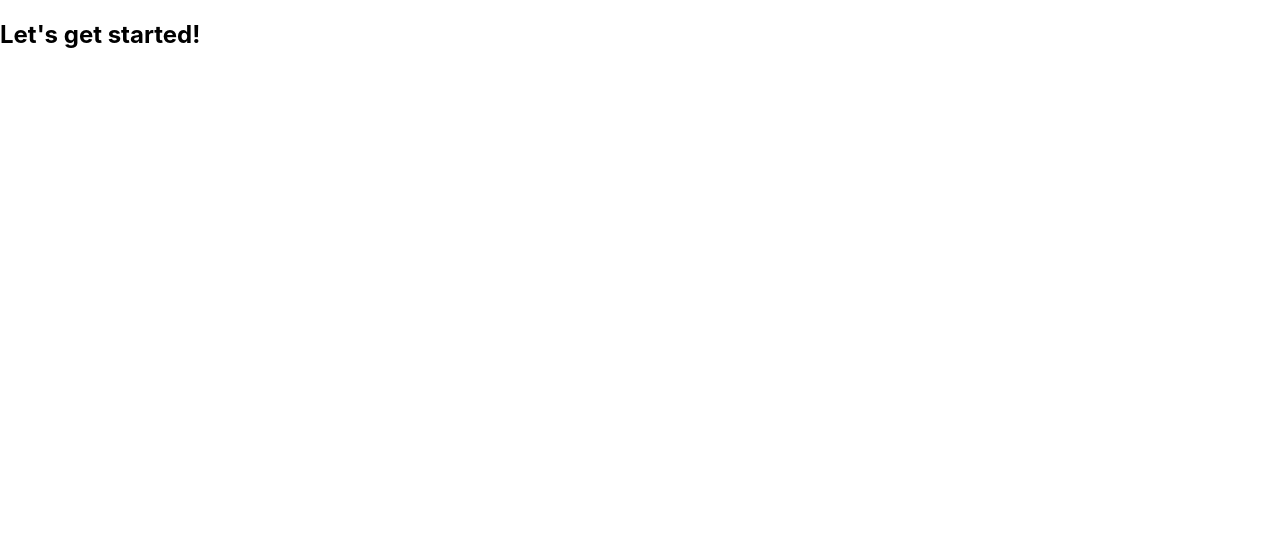
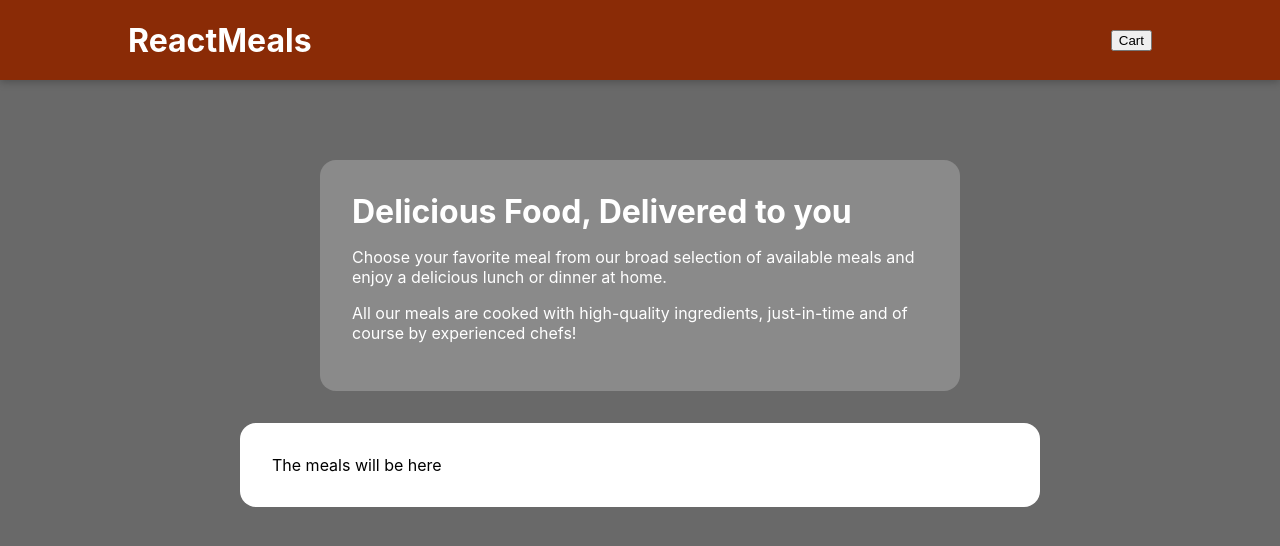
Before and after one commit to calderon/react-complete-guide-11, a React (Create React App) app: page / in a window 1280 px wide. Shown: the top 546 px of the page. Built offline with nearby package versions, Linux system fonts and the light colour scheme.

Commit message:
Project skeleton

```diff
--- a/src/App.js
+++ b/src/App.js
@@ -1,9 +1,18 @@
+import { Fragment } from "react";
+import Header from "./Header";
+import Disclaimer from "./Disclaimer";
+import Meals from "./Meals";
+
 const App = () => {
   return (
-    <div className="App">
-      <h2>Let's get started!</h2>
-    </div>
+    <Fragment>
+      <Header></Header>
+      <main>
+        <Disclaimer />
+        <Meals />
+      </main>
+    </Fragment>
   );
-}
+};
 
 export default App;
--- /dev/null
+++ b/src/Disclaimer/Disclaimer.module.css
@@ -0,0 +1,13 @@
+.disclaimer {
+  max-width: 40rem;
+  margin: 5rem auto 2rem auto;
+  background-color: #8a8a8a;
+  color: #fff;
+  padding: 2rem;
+  border-radius: 1rem;
+}
+
+.disclaimer h2 {
+  font-size: 2rem;
+  margin: 0;
+}
--- /dev/null
+++ b/src/Disclaimer/index.js
@@ -0,0 +1,17 @@
+import classes from "./Disclaimer.module.css";
+
+const Disclaimer = () => {
+  return (
+    <div className={classes.disclaimer}>
+      <h2>Delicious Food, Delivered to you</h2>
+      <p>
+        Choose your favorite meal from our broad selection of available meals and enjoy a delicious lunch or dinner at home.
+      </p>
+      <p>
+        All our meals are cooked with high-quality ingredients, just-in-time and of course by experienced chefs!
+      </p>
+    </div>
+  )
+};
+
+export default Disclaimer;
--- /dev/null
+++ b/src/Header/Header.module.css
@@ -0,0 +1,29 @@
+.header {
+  position: fixed;
+  top: 0;
+  left: 0;
+  width: 100%;
+  height: 5rem;
+  background-color: #8a2b06;
+  color: white;
+  display: flex;
+  justify-content: space-between;
+  align-items: center;
+  padding: 0 10%;
+  box-shadow: 0 2px 8px rgba(0, 0, 0, 0.25);
+  z-index: 10;
+}
+
+.main-image {
+  width: 100%;
+  height: 25rem;
+  z-index: 0;
+  overflow: hidden;
+}
+
+.main-image img {
+  width: 110%;
+  height: 100%;
+  object-fit: cover;
+  transform: rotateZ(-5deg) translateY(-4rem) translateX(-1rem);
+}
--- /dev/null
+++ b/src/Header/index.js
@@ -0,0 +1,12 @@
+import classes from "./Header.module.css";
+
+const Header = () => {
+  return (
+    <header className={classes.header}>
+      <h1>ReactMeals</h1>
+      <button>Cart</button>
+    </header>
+  )
+};
+
+export default Header;
--- /dev/null
+++ b/src/Meals/Meals.module.css
@@ -0,0 +1,7 @@
+.meals {
+  background-color: #fff;
+  border-radius: 1rem;
+  padding: 2rem;
+  margin: 0 auto;
+  max-width: 50rem;
+}
--- /dev/null
+++ b/src/Meals/index.js
@@ -0,0 +1,11 @@
+import classes from './Meals.module.css';
+
+const Meals = () => {
+  return (
+    <div className={classes.meals}>
+      The meals will be here
+    </div>
+  )
+};
+
+export default Meals;
--- a/src/index.css
+++ b/src/index.css
@@ -1,10 +1,22 @@
+html {
+  box-sizing: border-box;
+}
+
+*,
+*::before,
+*::after {
+  box-sizing: inherit;
+}
+
 body {
   margin: 0;
+  padding-top: 5rem;
   font-family: -apple-system, BlinkMacSystemFont, 'Segoe UI', 'Roboto', 'Oxygen',
     'Ubuntu', 'Cantarell', 'Fira Sans', 'Droid Sans', 'Helvetica Neue',
     sans-serif;
   -webkit-font-smoothing: antialiased;
   -moz-osx-font-smoothing: grayscale;
+  background-color: #696969;
 }
 
 code {
```
Also changed, not shown: 1 other file (tests, documents, lock files or other folders).
